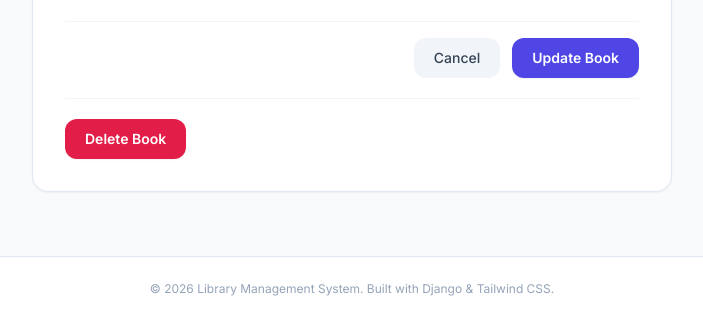
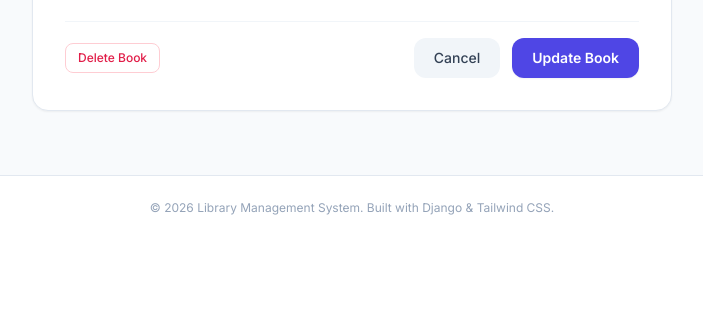
Before and after one commit to Arezzon/Library-Django, a Django app: template library/book/templates/book/book_update.html in a window 1280 px wide. Shown: the part 706-1027 px from the top of the page, without its empty margins (288-991 px from the left). After the commit the page ends 921 px from the top, so only its background shows below. Run offline with Django 4.2, Linux system fonts and the light colour scheme; the template is opened without the code that fills it: values that come from a table or form of the project are taken from there, others are empty; parts of the project's set-up code (start-up, migrations or seed data) failed here and were passed over; some libraries are stand-ins or nearby versions.

Commit message:
style(book): align delete action with edit controls

```diff
--- a/library/book/templates/book/book_update.html
+++ b/library/book/templates/book/book_update.html
@@ -22,18 +22,18 @@
 
         <!-- Form Body -->
         <div class="card-body">
-            <form method="post" class="space-y-5">
+            <form id="book-update-form" method="post" class="space-y-5">
                 {% csrf_token %}
                 {% include 'includes/form_snippet.html' %}
-                <div class="pt-4 border-t border-slate-100 flex flex-col-reverse sm:flex-row items-center justify-end gap-3">
-                    <a href="{% url 'book_detail' book.id %}" class="btn-secondary w-full sm:w-auto justify-center">Cancel</a>
-                    <button type="submit" class="btn-primary w-full sm:w-auto justify-center">Update Book</button>
-                </div>
             </form>
-            <form method="post" action="{% url 'book_delete' book.id %}" class="mt-5 pt-5 border-t border-slate-100" onsubmit="return confirm('Delete this book permanently? This cannot be undone.');">
-                {% csrf_token %}
-                <button type="submit" class="btn-danger w-full sm:w-auto justify-center">Delete Book</button>
-            </form>
+            <div class="mt-5 pt-4 border-t border-slate-100 flex flex-col-reverse sm:flex-row items-stretch sm:items-center justify-end gap-3">
+                <form method="post" action="{% url 'book_delete' book.id %}" class="w-full sm:w-auto sm:mr-auto" onsubmit="return confirm('Delete this book permanently? This cannot be undone.');">
+                    {% csrf_token %}
+                    <button type="submit" class="btn-logout w-full sm:w-auto">Delete Book</button>
+                </form>
+                <a href="{% url 'book_detail' book.id %}" class="btn-secondary w-full sm:w-auto justify-center">Cancel</a>
+                <button type="submit" form="book-update-form" class="btn-primary w-full sm:w-auto justify-center">Update Book</button>
+            </div>
         </div>
     </div>
 </div>
```
Also changed, not shown: docs/changelog.md.
